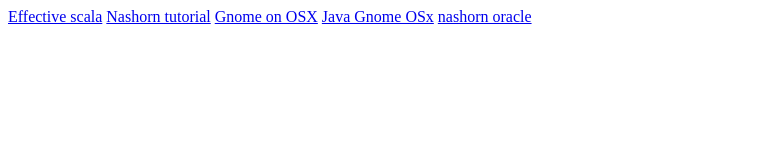
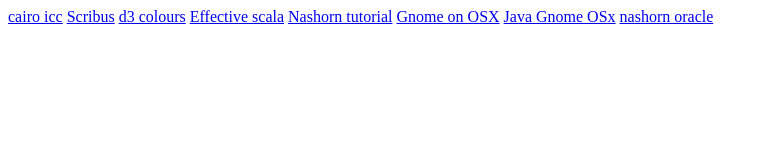
Before and after one commit to willtemperley/willtemperley.github.io, a plain HTML site: page index.htm in a window 1280 px wide. Shown: the whole page, without its empty margins (0-768 px from the left). Drawn offline with Linux system fonts and the light colour scheme.

Commit message:
Update index.htm

```diff
--- a/index.htm
+++ b/index.htm
@@ -4,6 +4,9 @@
 </head>
 
 <body>
+  <a href="https://lists.cairographics.org/archives/cairo/2012-October/023621.html">cairo icc</a>
+  <a href="https://www.scribus.net/because-color-matters/">Scribus</a>
+  <a href="https://github.com/d3/d3-scale-chromatic">d3 colours</a>
   <a href="http://twitter.github.io/effectivescala/">Effective scala</a>
   <a href="http://winterbe.com/posts/2014/04/05/java8-nashorn-tutorial/">Nashorn tutorial</a>
   <a href="http://wiki.gnome.org/Projects/GTK+/OSX/Building">Gnome on OSX</a>
```
